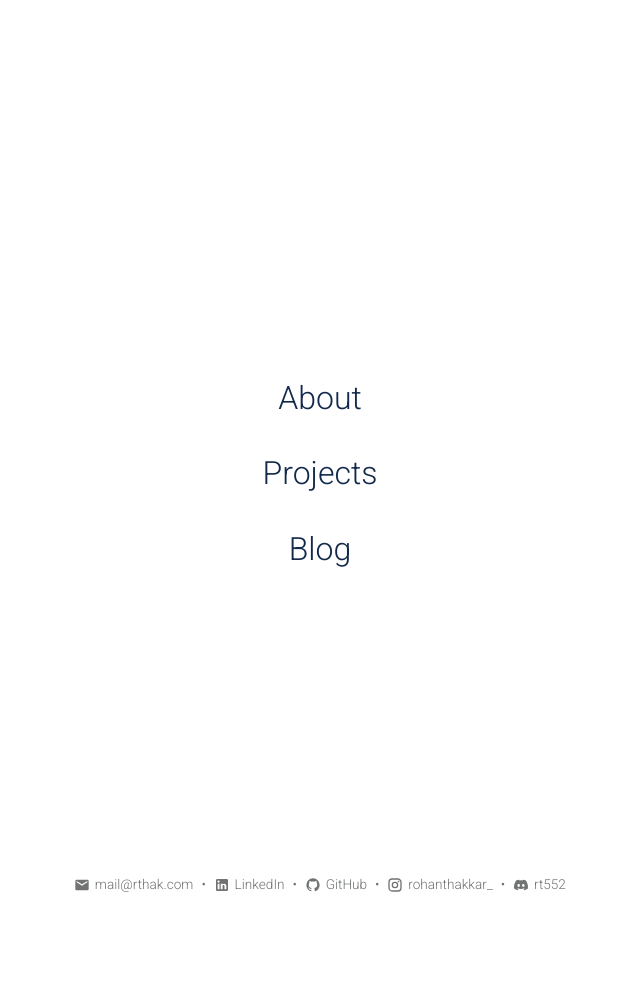
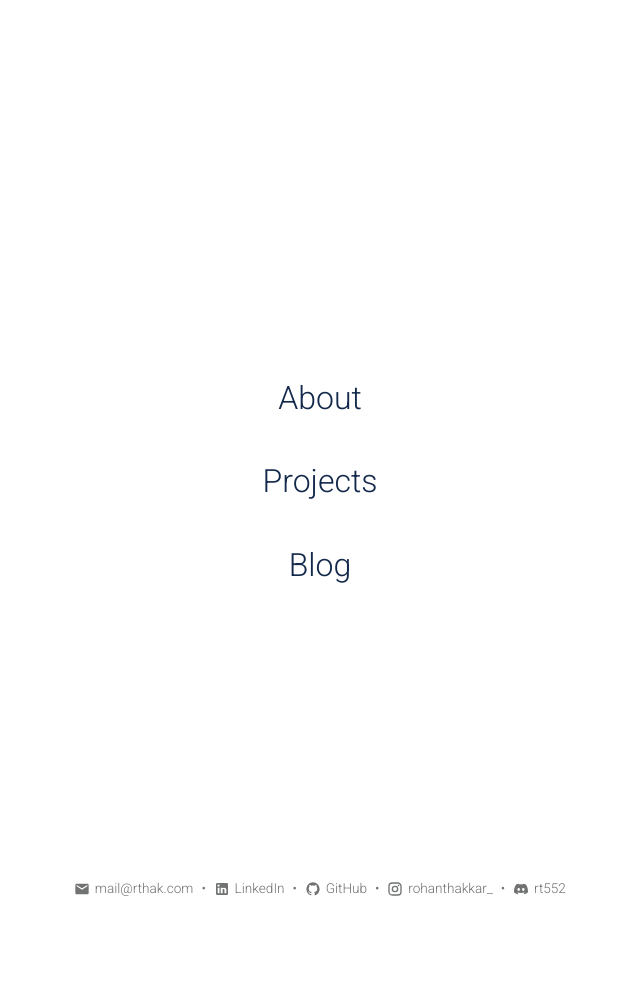
Before and after one commit to r-thak/r-thak.github.io, a Jekyll site: the page built from index.markdown, in a window 1280 px wide. Shown: the whole page, without its empty margins (320-960 px from the left). Built offline with Jekyll 4.4.1, drawn with Linux system fonts in a browser that asks for light colours.

Commit message:
Fix home page layout and dark mode toggle zoom behavior
- Set home-footer-landing bottom to 0 (from 0.25rem) to eliminate scrolling
- Increase nav link gap to 2rem for better spacing
- Reduce margin-bottom to 2rem to compensate (prevent page lengthening)
- Fix toggle button zoom: remove backgroundSize from JavaScript
- CSS now properly controls zoom (120% default, 100% on hover)
- Inline style was preventing CSS hover from working

```diff
--- a/_layouts/default.html
+++ b/_layouts/default.html
@@ -83,11 +83,9 @@
       function updateToggleButton(theme) {
         if (theme === 'dark') {
           themeToggle.style.backgroundImage = 'url({{ "/assets/msun.webp" | relative_url }})';
-          themeToggle.style.backgroundSize = '120%';
           themeToggle.style.filter = 'blur(1px)';
         } else {
           themeToggle.style.backgroundImage = 'url({{ "/assets/mmoon.webp" | relative_url }})';
-          themeToggle.style.backgroundSize = '120%';
           themeToggle.style.filter = 'blur(0.6px)';
         }
       }
--- a/assets/css/main.scss
+++ b/assets/css/main.scss
@@ -80,9 +80,9 @@ body {
   .home-nav-landing {
     display: flex;
     flex-direction: column;
-    gap: 1.5rem;
+    gap: 2rem;
     align-items: center;
-    margin-bottom: 3rem;
+    margin-bottom: 2rem;
 
     .home-link-landing {
       font-size: 2rem;
@@ -99,7 +99,7 @@ body {
 
   .home-footer-landing {
     position: absolute;
-    bottom: 0.25rem;
+    bottom: 0;
 
     .contact-links-small {
       display: flex;
```
